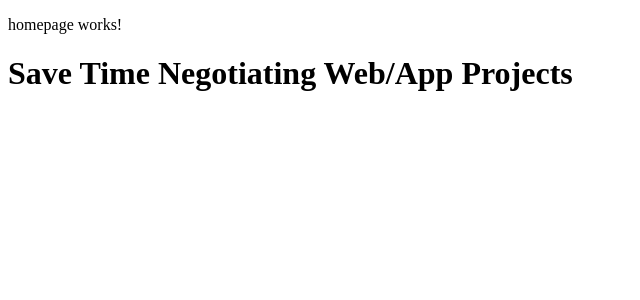
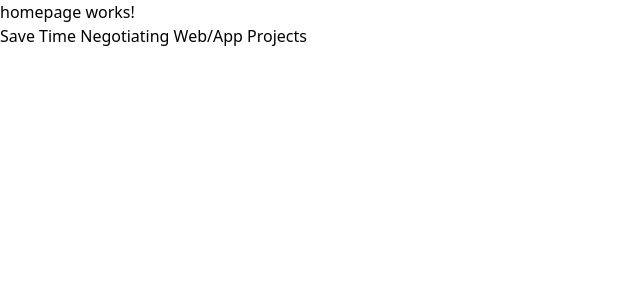
Before and after one commit to OgbeniHMMD/ullweb-website, an Angular app: page /home in a window 1280 px wide. Shown: the top 300 px of the page, without its empty margins (0-640 px from the left). Built offline with nearby package versions, Linux system fonts and the light colour scheme.

Commit message:
TailwinCSS Setup

```diff
--- a/package.json
+++ b/package.json
@@ -28,12 +28,15 @@
     "@angular/compiler-cli": "~13.2.0",
     "@types/jasmine": "~3.10.0",
     "@types/node": "^12.11.1",
+    "autoprefixer": "^10.4.2",
     "jasmine-core": "~4.0.0",
     "karma": "~6.3.0",
     "karma-chrome-launcher": "~3.1.0",
     "karma-coverage": "~2.1.0",
     "karma-jasmine": "~4.0.0",
     "karma-jasmine-html-reporter": "~1.7.0",
+    "postcss": "^8.4.5",
+    "tailwindcss": "^3.0.18",
     "typescript": "~4.5.2"
   }
 }
--- a/src/styles.scss
+++ b/src/styles.scss
@@ -1 +1,5 @@
 /* You can add global styles to this file, and also import other style files */
+
+@import "tailwindcss/base";
+@import "tailwindcss/components";
+@import "tailwindcss/utilities";
--- /dev/null
+++ b/tailwind.config.js
@@ -0,0 +1,7 @@
+module.exports = {
+  content: ["./src/**/*.{html,ts}"],
+  theme: {
+    extend: {},
+  },
+  plugins: [],
+};
```
Also changed, not shown: 1 other file (tests, documents, lock files or other folders).
